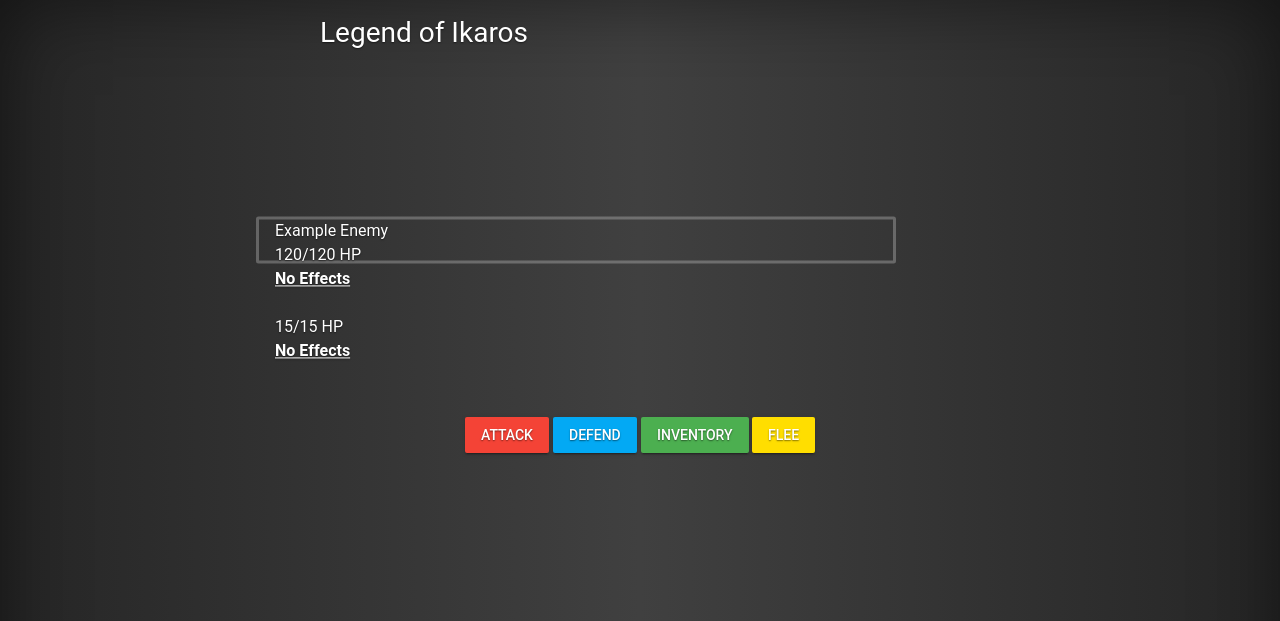
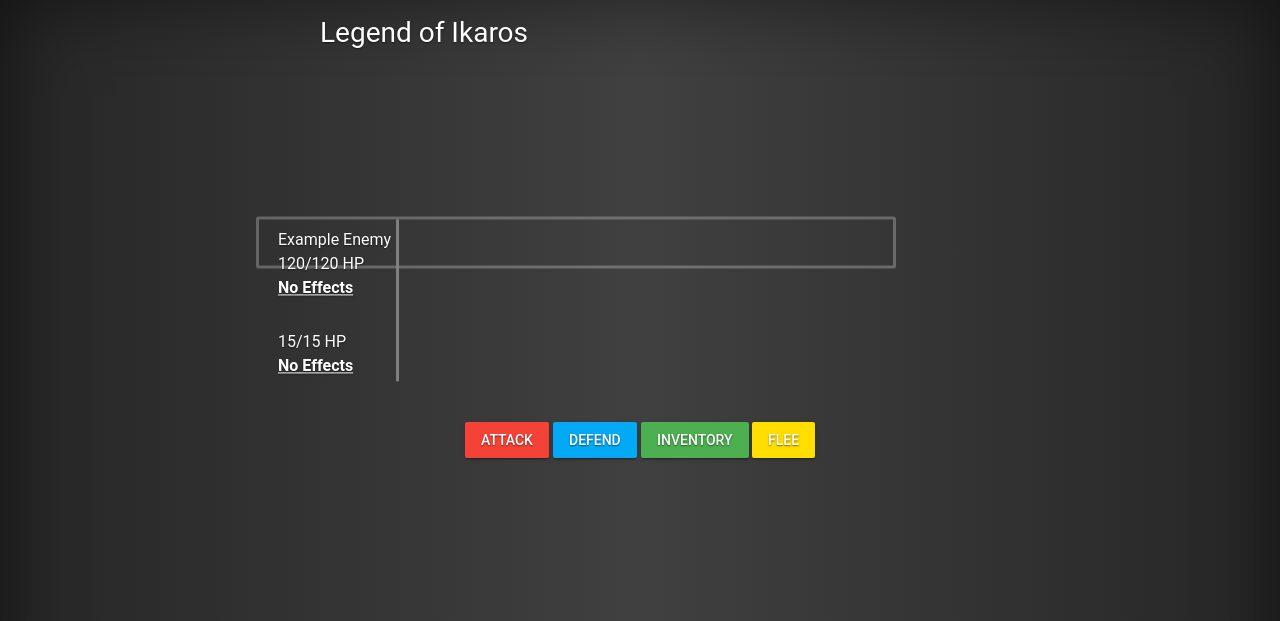
Before and after one commit to Kio-td/loi, a PHP site: page /game/battle.php in a window 1280 px wide. Shown: the top 621 px of the page. Run offline with PHP 8.4, Linux system fonts and the light colour scheme; data that the repository does not hold is empty.

Commit message:
Add Css.

```diff
--- a/base/battle.css
+++ b/base/battle.css
@@ -9,8 +9,18 @@
   text-align: left;
 }
 
+.info {
+  width: 20%;
+  padding-top: 1%;
+  border-right: 3px solid gray;
+}
+
+.healthbox {
+  padding: 3px;
+}
+
 .cal {
-    margin-bottom: 10rem !important;
+  margin-bottom: 10rem !important;
 }
 
 #playername {
@@ -22,7 +32,7 @@
 }
 
 .masthead {
-      margin-bottom: 20rem !important;
+  margin-bottom: 20rem !important;
 }
 
 .cover {
```
